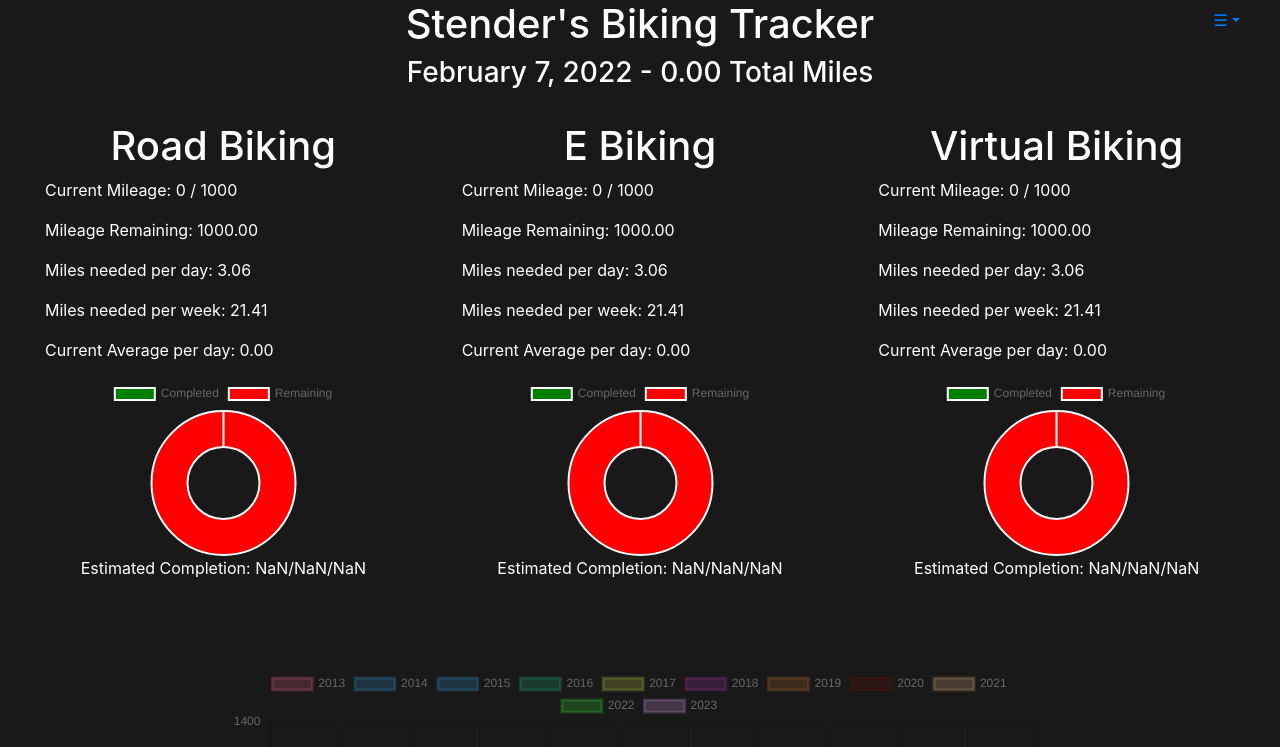
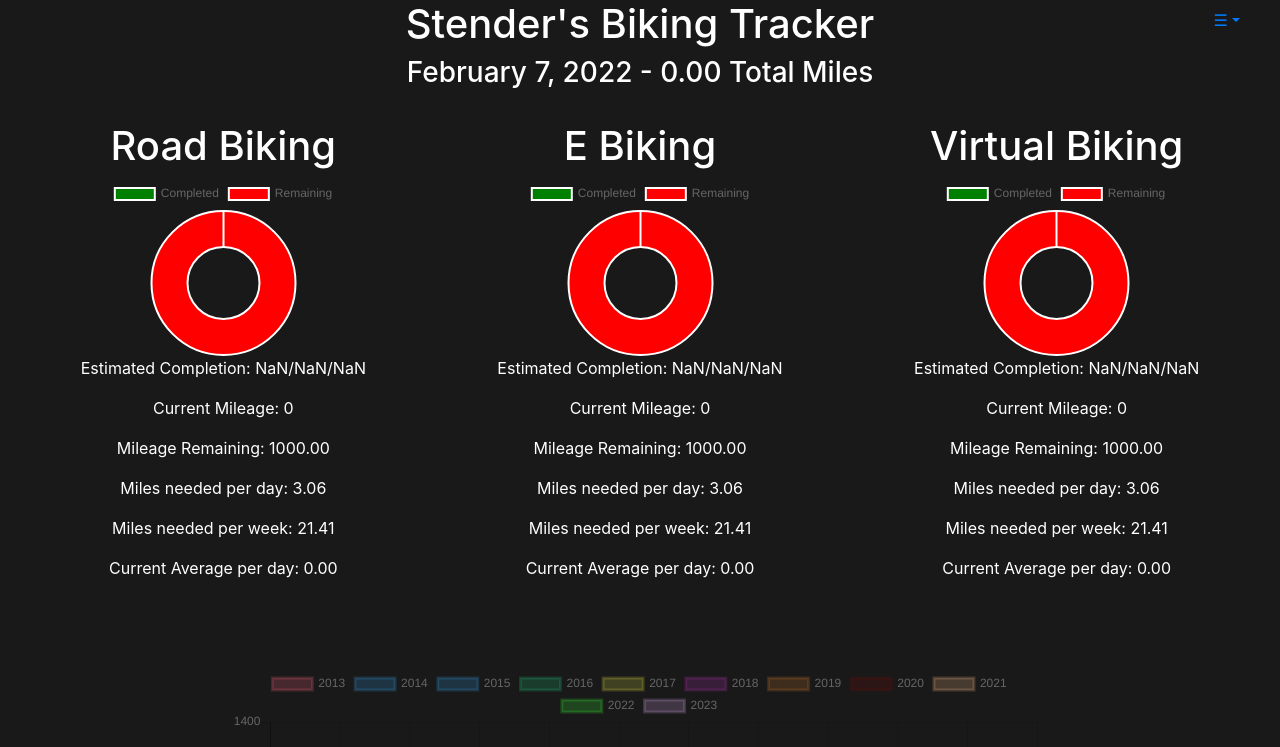
Before and after one commit to TheStender/TrackerApp, a React (Create React App) app: page / in a window 1280 px wide. Shown: the top 747 px of the page. Built offline with nearby package versions, Linux system fonts and the light colour scheme; no server answers.

Commit message:
Style Change

```diff
--- a/src/CardioTemplate.js
+++ b/src/CardioTemplate.js
@@ -27,16 +27,19 @@ function CardioTemplate(props) {
         <h1 className="text-center">{props.CardioType}</h1>
         <div className="container-fluid">
           <div className="row">
+
             <div className="col">
-                <p>Current Mileage: { currentMileage } / {totalMileage}</p>
+              <Chart percentComplete={ percentComplete }/>
+              <p className="text-center">Estimated Completion: { finalDate }</p>
+            </div>
+          </div>
+          <div className="row">
+          <div className="col text-center">
+                <p>Current Mileage: { currentMileage }</p>
                 <p>Mileage Remaining: { (totalMileage - currentMileage).toFixed(2) }</p>
                 <p>Miles needed per day: {((totalMileage - currentMileage) / daysRemaining).toFixed(2) }</p>
                 <p>Miles needed per week: { (((totalMileage - currentMileage)  / daysRemaining) * 7).toFixed(2) }</p>
                 <p>Current Average per day: { (currentMileage / daysPassed).toFixed(2) }</p>
-            </div>
-            <div className="col">
-              <Chart percentComplete={ percentComplete }/>
-              <p className="text-center">Estimated Completion: { finalDate }</p>
             </div>
           </div>
         </div>
```
Also changed, not shown: 1 other file (tests, documents, lock files or other folders).
